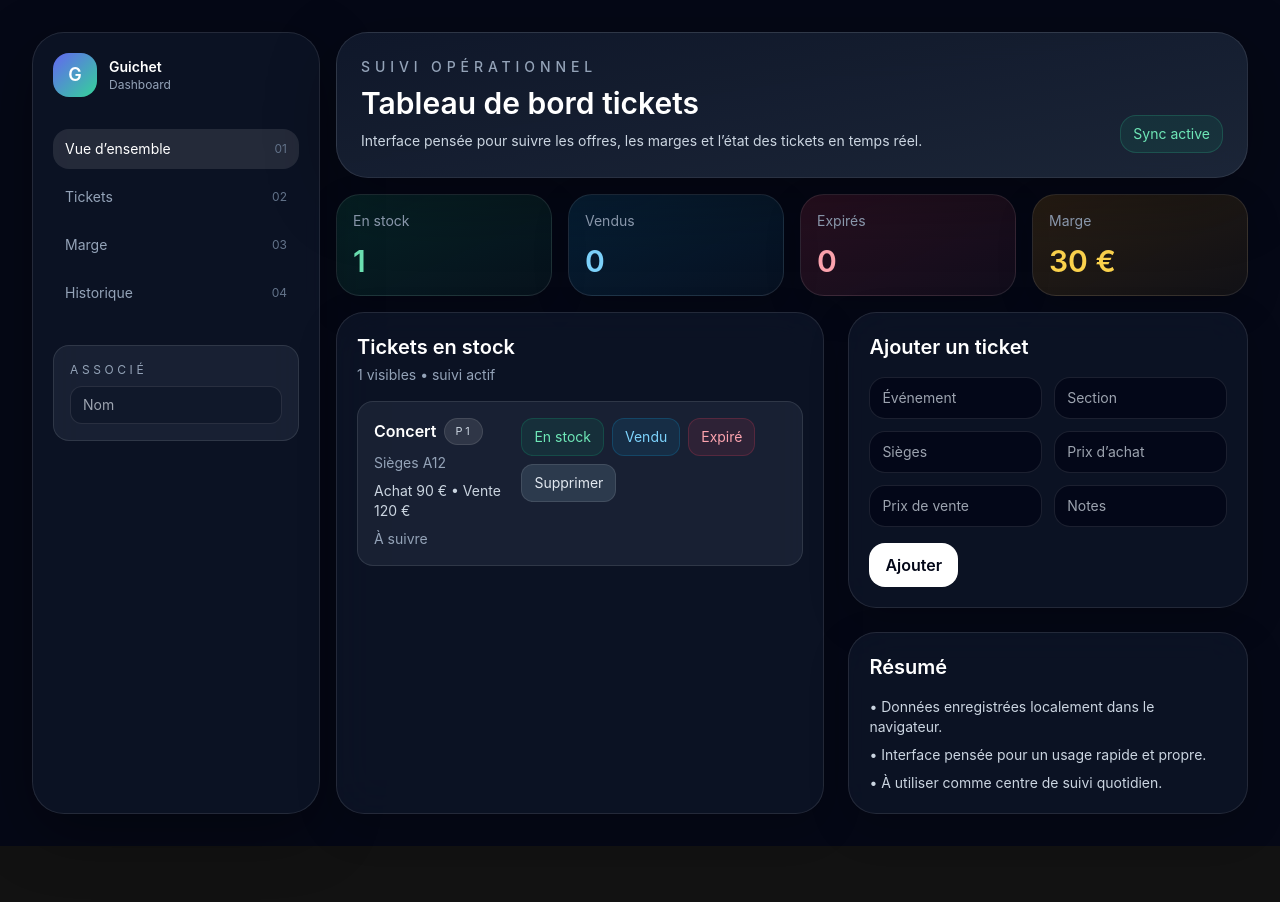
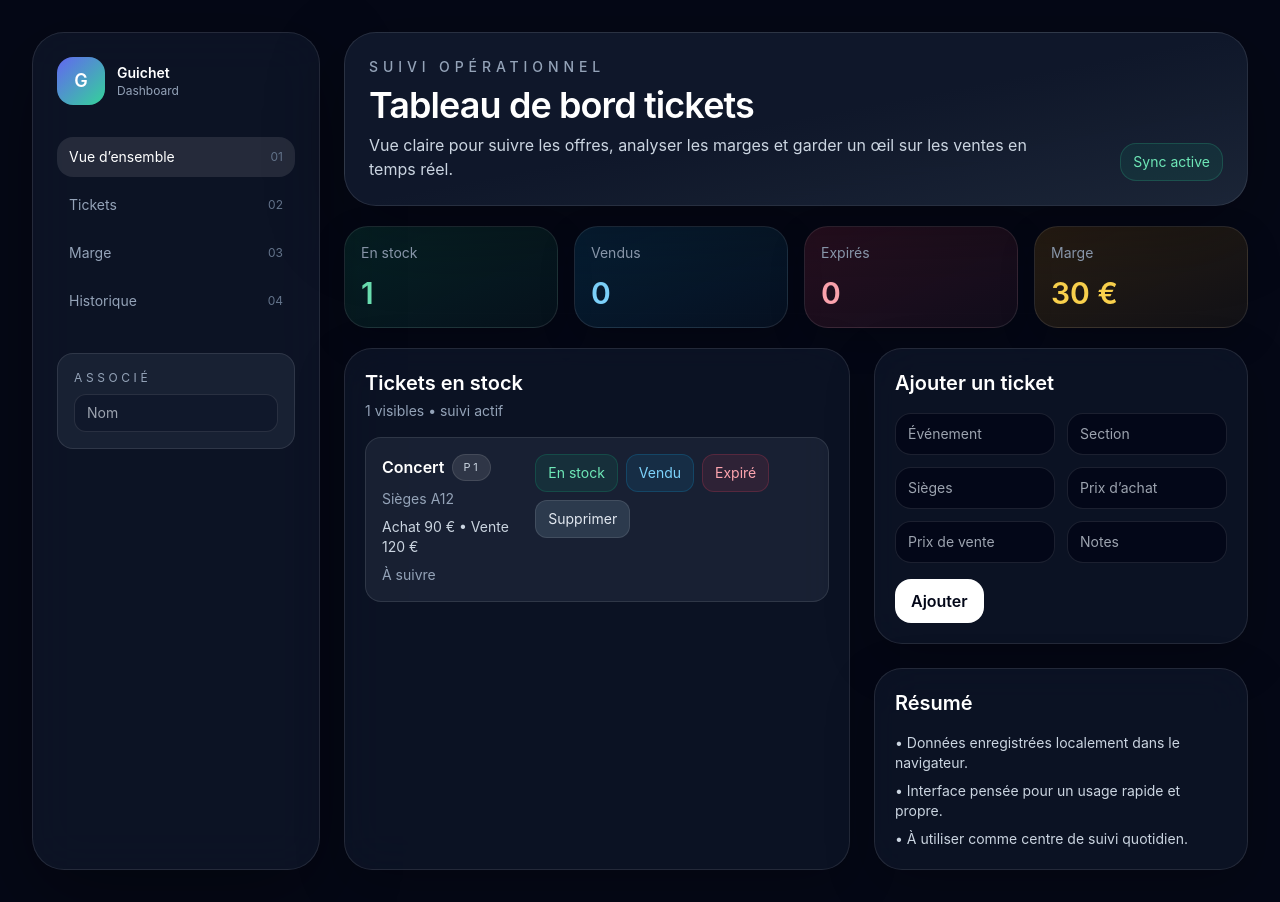
Before and after one commit to alexeden69/Site-Tickets, a Next.js app: page /Site-Tickets/ in a window 1280 px wide. Before the commit the page ends 846 px from the top, so only its background shows below. Built offline with nearby package versions, Linux system fonts and the light colour scheme.

Commit message:
style: align dashboard to polished mockup

```diff
--- a/app/page.tsx
+++ b/app/page.tsx
@@ -108,10 +108,10 @@ export default function HomePage() {
 
   return (
     <main className="min-h-screen bg-[#050816] p-4 text-slate-100 sm:p-6 lg:p-8">
-      <div className="mx-auto flex max-w-7xl flex-col gap-4 lg:flex-row">
-        <aside className="w-full rounded-[32px] border border-white/10 bg-slate-900/70 p-5 shadow-[0_20px_60px_rgba(0,0,0,0.35)] backdrop-blur-xl lg:w-72">
+      <div className="mx-auto flex max-w-7xl flex-col gap-6 lg:flex-row">
+        <aside className="w-full rounded-[32px] border border-white/10 bg-slate-900/75 p-6 shadow-[0_24px_80px_rgba(0,0,0,0.35)] backdrop-blur-xl lg:w-72">
           <div className="flex items-center gap-3">
-            <div className="flex h-11 w-11 items-center justify-center rounded-2xl bg-gradient-to-br from-indigo-500 to-emerald-400 text-lg font-semibold text-white">
+            <div className="flex h-12 w-12 items-center justify-center rounded-2xl bg-gradient-to-br from-indigo-500 to-emerald-400 text-lg font-semibold text-white">
               G
             </div>
             <div>
@@ -143,14 +143,14 @@ export default function HomePage() {
           </div>
         </aside>
 
-        <div className="flex-1 space-y-4">
-          <header className="rounded-[32px] border border-white/10 bg-gradient-to-br from-slate-900 to-slate-800/90 p-6 shadow-[0_20px_70px_rgba(0,0,0,0.3)] backdrop-blur-xl">
+        <div className="flex-1 space-y-5">
+          <header className="rounded-[32px] border border-white/10 bg-gradient-to-br from-slate-900 via-slate-900 to-slate-800/90 p-6 shadow-[0_24px_80px_rgba(0,0,0,0.3)] backdrop-blur-xl">
             <div className="flex flex-col gap-4 lg:flex-row lg:items-end lg:justify-between">
               <div>
                 <p className="text-sm font-medium uppercase tracking-[0.35em] text-slate-400">Suivi opérationnel</p>
-                <h1 className="mt-2 text-3xl font-semibold text-white">Tableau de bord tickets</h1>
-                <p className="mt-2 max-w-2xl text-sm leading-6 text-slate-300">
-                  Interface pensée pour suivre les offres, les marges et l’état des tickets en temps réel.
+                <h1 className="mt-2 text-3xl font-semibold tracking-tight text-white sm:text-4xl">Tableau de bord tickets</h1>
+                <p className="mt-2 max-w-2xl text-sm leading-6 text-slate-300 sm:text-base">
+                  Vue claire pour suivre les offres, analyser les marges et garder un œil sur les ventes en temps réel.
                 </p>
               </div>
               <div className="rounded-2xl border border-emerald-400/20 bg-emerald-500/10 px-3 py-2 text-sm text-emerald-300">
@@ -166,15 +166,15 @@ export default function HomePage() {
               { label: 'Expirés', value: stats.expired, accent: 'text-rose-300', glow: 'from-rose-500/15 to-rose-400/5' },
               { label: 'Marge', value: `${stats.totalMargin} €`, accent: 'text-amber-300', glow: 'from-amber-500/15 to-amber-400/5' },
             ].map((card) => (
-              <div key={card.label} className={`rounded-3xl border border-white/10 bg-gradient-to-br ${card.glow} p-4 shadow-[0_12px_35px_rgba(0,0,0,0.2)]`}>
+              <div key={card.label} className={`rounded-[24px] border border-white/10 bg-gradient-to-br ${card.glow} p-4 shadow-[0_12px_35px_rgba(0,0,0,0.2)]`}>
                 <p className="text-sm text-slate-400">{card.label}</p>
                 <p className={`mt-3 text-3xl font-semibold ${card.accent}`}>{card.value}</p>
               </div>
             ))}
           </section>
 
-          <section className="grid gap-6 xl:grid-cols-[1.1fr_0.9fr]">
-            <div className="rounded-[28px] border border-white/10 bg-slate-900/70 p-5 shadow-[0_14px_40px_rgba(0,0,0,0.2)] backdrop-blur-xl">
+          <section className="grid gap-6 xl:grid-cols-[1.15fr_0.85fr]">
+            <div className="rounded-[28px] border border-white/10 bg-slate-900/70 p-5 shadow-[0_16px_50px_rgba(0,0,0,0.22)] backdrop-blur-xl">
               <div className="mb-4 flex items-center justify-between">
                 <div>
                   <h2 className="text-xl font-semibold text-white">Tickets en stock</h2>
@@ -211,7 +211,7 @@ export default function HomePage() {
             </div>
 
             <div className="space-y-6">
-              <form onSubmit={addTicket} className="rounded-[28px] border border-white/10 bg-slate-900/70 p-5 shadow-[0_14px_40px_rgba(0,0,0,0.2)] backdrop-blur-xl">
+              <form onSubmit={addTicket} className="rounded-[28px] border border-white/10 bg-slate-900/70 p-5 shadow-[0_16px_50px_rgba(0,0,0,0.22)] backdrop-blur-xl">
                 <h2 className="text-xl font-semibold text-white">Ajouter un ticket</h2>
                 <div className="mt-4 grid gap-3 md:grid-cols-2">
                   <input value={form.event} onChange={(e) => setForm((prev) => ({ ...prev, event: e.target.value }))} placeholder="Événement" className="rounded-2xl border border-white/10 bg-slate-950/80 px-3 py-2.5 text-sm text-white outline-none" />
@@ -224,7 +224,7 @@ export default function HomePage() {
                 <button type="submit" className="mt-4 rounded-2xl bg-white px-4 py-2.5 font-semibold text-slate-950">Ajouter</button>
               </form>
 
-              <div className="rounded-[28px] border border-white/10 bg-slate-900/70 p-5 shadow-[0_14px_40px_rgba(0,0,0,0.2)] backdrop-blur-xl">
+              <div className="rounded-[28px] border border-white/10 bg-slate-900/70 p-5 shadow-[0_16px_50px_rgba(0,0,0,0.22)] backdrop-blur-xl">
                 <h2 className="text-xl font-semibold text-white">Résumé</h2>
                 <ul className="mt-4 space-y-2 text-sm text-slate-300">
                   <li>• Données enregistrées localement dans le navigateur.</li>
```
